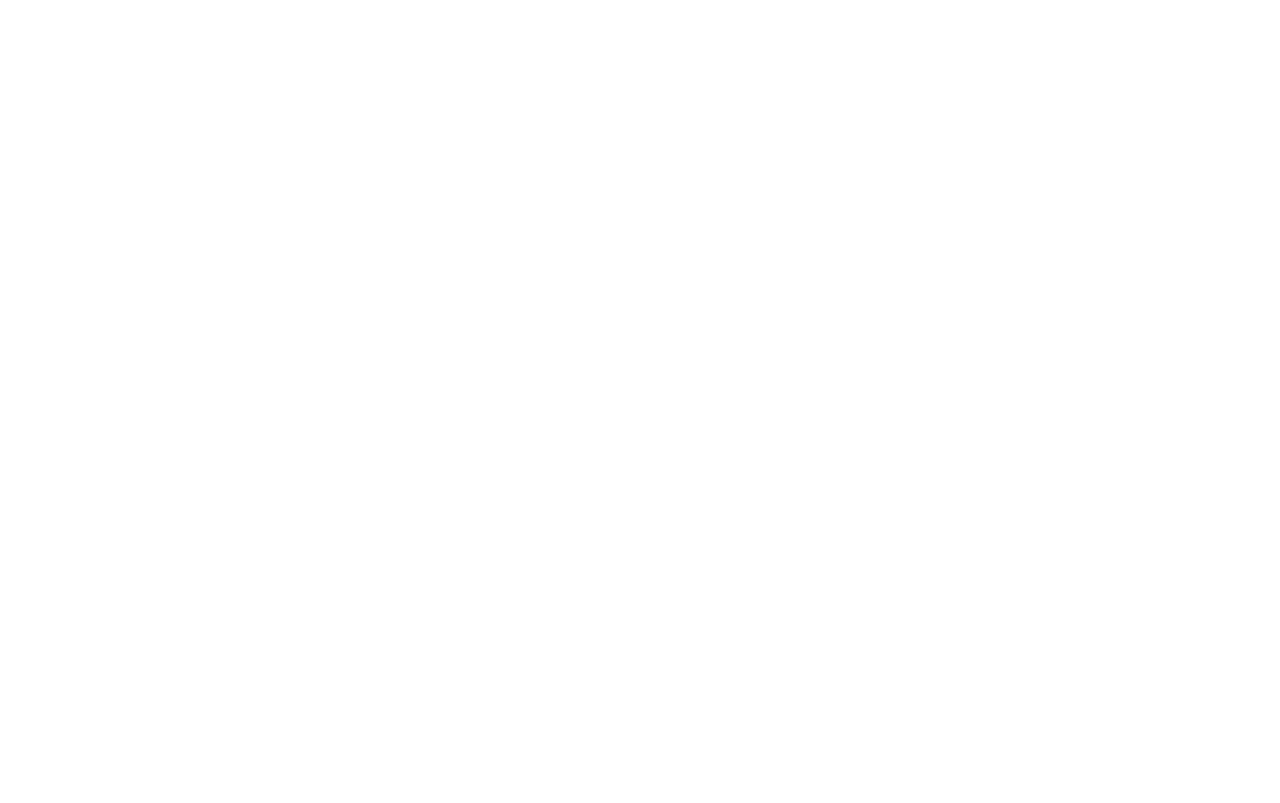
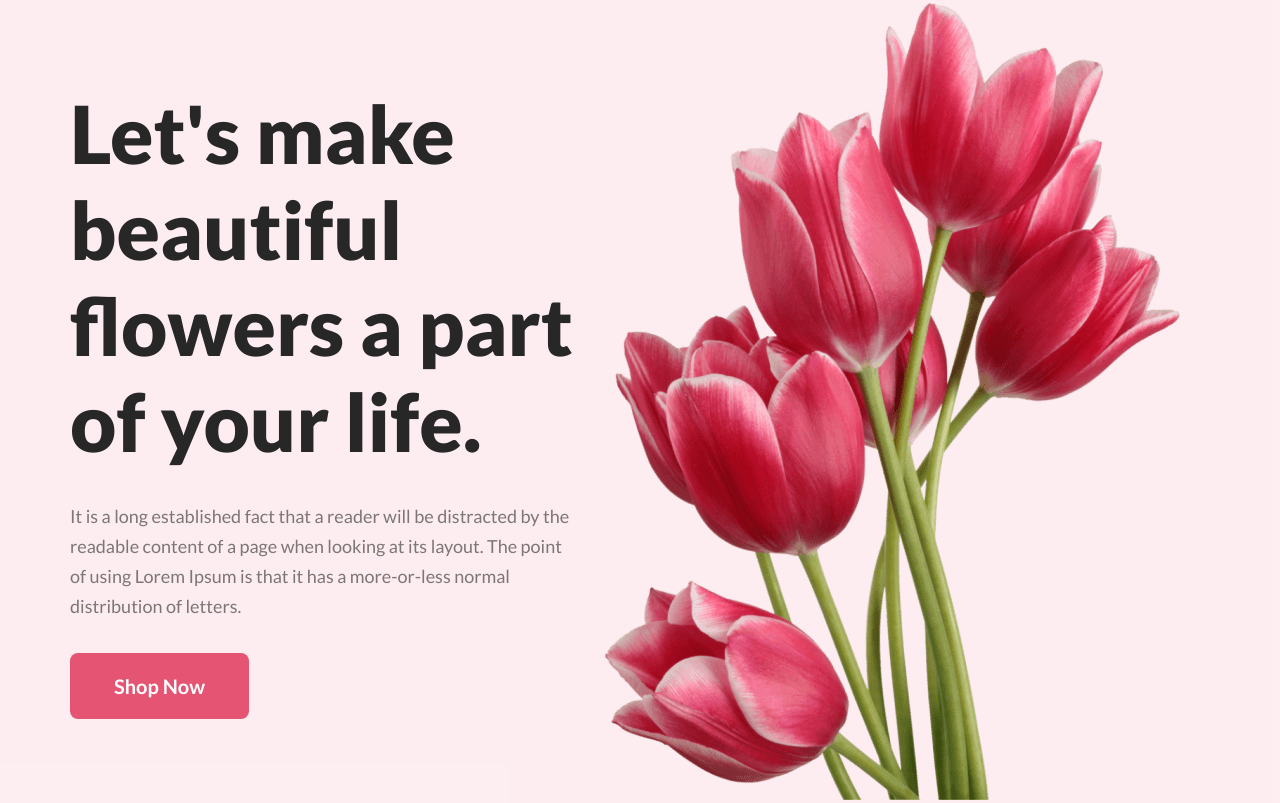
Before and after one commit to dreammehedi/flower-shop, a plain HTML site: page index.html in a window 1280 px wide. Drawn offline with Linux system fonts and the light colour scheme.

Commit message:
header complete

```diff
--- a/index.html
+++ b/index.html
@@ -11,6 +11,22 @@
     <link rel="stylesheet" href="style.css">
 </head>
 <body>
-
+    <!-- header -->
+    <header>
+        <div class="container">
+            <div id="header">
+                <div class="header-content">
+                    <h1 class="header-content-title">Let's make beautiful flowers a part of your life.</h1>
+                    <p class="header-content-desc">
+                        It is a long established fact that a reader will be distracted by the readable content of a page when looking at its layout. The point of using Lorem Ipsum is that it has a more-or-less normal distribution of letters.
+                    </p>
+                    <button class="btn shop-now-btn">Shop Now</button>
+                </div>
+                <div class="header-img">
+                    <img src="images/pngwing-10.png" alt="Flower-10">
+                </div>
+            </div>
+        </div>
+    </header>
 </body>
 </html>
--- a/style.css
+++ b/style.css
@@ -5,3 +5,51 @@
     font-family: 'Lato', sans-serif;
     font-weight: normal;
 }
+
+.container{
+    max-width: 1140px;
+    margin: 0 auto;
+}
+
+.btn{
+    font-size: 20px;
+    font-weight: 700;
+    padding: 1rem 1.5rem;
+    cursor: pointer;
+    border: 1px solid transparent;
+    border-radius: 8px;
+}
+
+
+
+/* header style start */
+
+header{
+
+background: rgba(229, 84, 115, 0.10);
+}
+div#header {
+    display: flex;
+    justify-content: space-between;
+    align-items: center;
+}
+
+h1.header-content-title {
+    color: #272727;
+    font-size: 80px;
+    font-weight: 800;
+}
+
+p.header-content-desc {
+    color: rgba(39, 39, 39, 0.60);
+    font-size: 18px;
+    font-weight: 400;
+    line-height: 30px; /* 166.667% */
+    margin: 32px 0;
+}
+
+button.shop-now-btn {
+    background: #E55473;
+    color: #fff;
+    padding: 20px 43px;
+}
```
Also changed, not shown: images/Flower-01.png (renamed from images/Flower 01.png), images/Group-57.png (renamed from images/Group 57.png), images/Group-58.png (renamed from images/Group 58.png), images/Group-59.png (renamed from images/Group 59.png), images/Rectangle-4.png (renamed from images/Rectangle 4.png), images/Rectangle-5.png (renamed from images/Rectangle 5.png), images/Rectangle-6.png (renamed from images/Rectangle 6.png), images/Rectangle-9.png (renamed from images/Rectangle 9.png), images/pngwing-10.png (renamed from images/pngwing 10.png), images/pngwing-5.png (renamed from images/pngwing 5.png), images/pngwing-6.png (renamed from images/pngwing 6.png), images/pngwing-7.png (renamed from images/pngwing 7.png), images/pngwing-8.png (renamed from images/pngwing 8.png).
